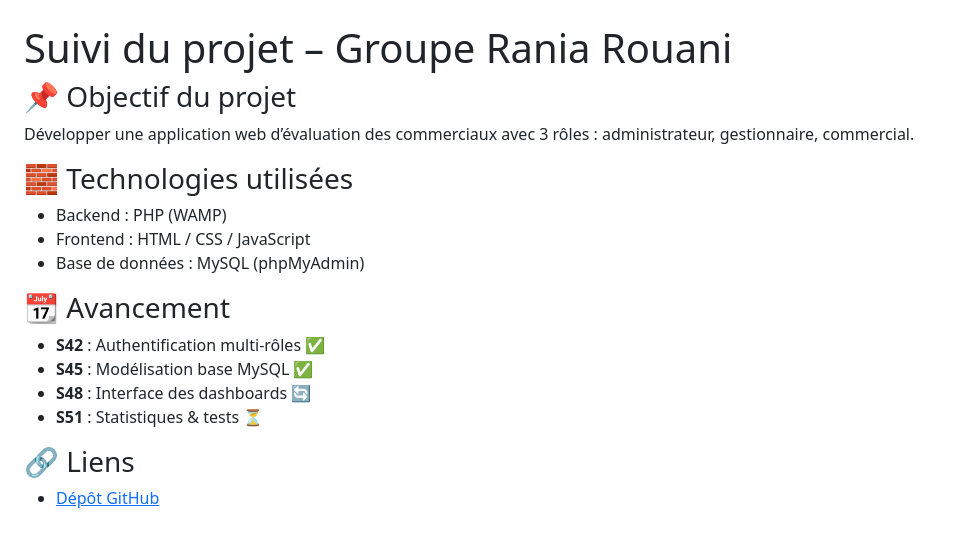
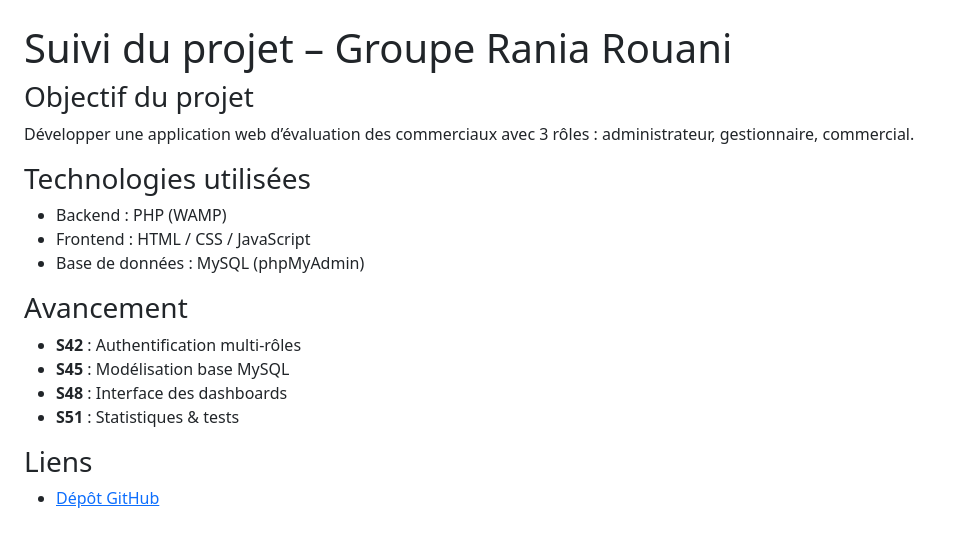
Before and after one commit to esrabs/projet-suivi-S5, a plain HTML site: page index.htm in a window 1280 px wide. Shown: the whole page, without its empty margins (0-953 px from the left). Drawn offline with nearby package versions, Linux system fonts and the light colour scheme.

Commit message:
Update index.htm

```diff
--- a/index.htm
+++ b/index.htm
@@ -8,25 +8,25 @@
 <body class="p-4">
   <h1>Suivi du projet – Groupe Rania Rouani</h1>
 
-  <h3>📌 Objectif du projet</h3>
+  <h3>Objectif du projet</h3>
   <p>Développer une application web d’évaluation des commerciaux avec 3 rôles : administrateur, gestionnaire, commercial.</p>
 
-  <h3>🧱 Technologies utilisées</h3>
+  <h3>Technologies utilisées</h3>
   <ul>
     <li>Backend : PHP (WAMP)</li>
     <li>Frontend : HTML / CSS / JavaScript</li>
     <li>Base de données : MySQL (phpMyAdmin)</li>
   </ul>
 
-  <h3>📆 Avancement</h3>
+  <h3>Avancement</h3>
   <ul>
-    <li><b>S42</b> : Authentification multi-rôles ✅</li>
-    <li><b>S45</b> : Modélisation base MySQL ✅</li>
-    <li><b>S48</b> : Interface des dashboards 🔄</li>
-    <li><b>S51</b> : Statistiques & tests ⏳</li>
+    <li><b>S42</b> : Authentification multi-rôles </li>
+    <li><b>S45</b> : Modélisation base MySQL </li>
+    <li><b>S48</b> : Interface des dashboards </li>
+    <li><b>S51</b> : Statistiques & tests </li>
   </ul>
 
-  <h3>🔗 Liens</h3>
+  <h3> Liens</h3>
   <ul>
     <li><a href="https://github.com/esrabs/projet-suivi-S5.git">Dépôt GitHub</a></li>
   </ul>
```
